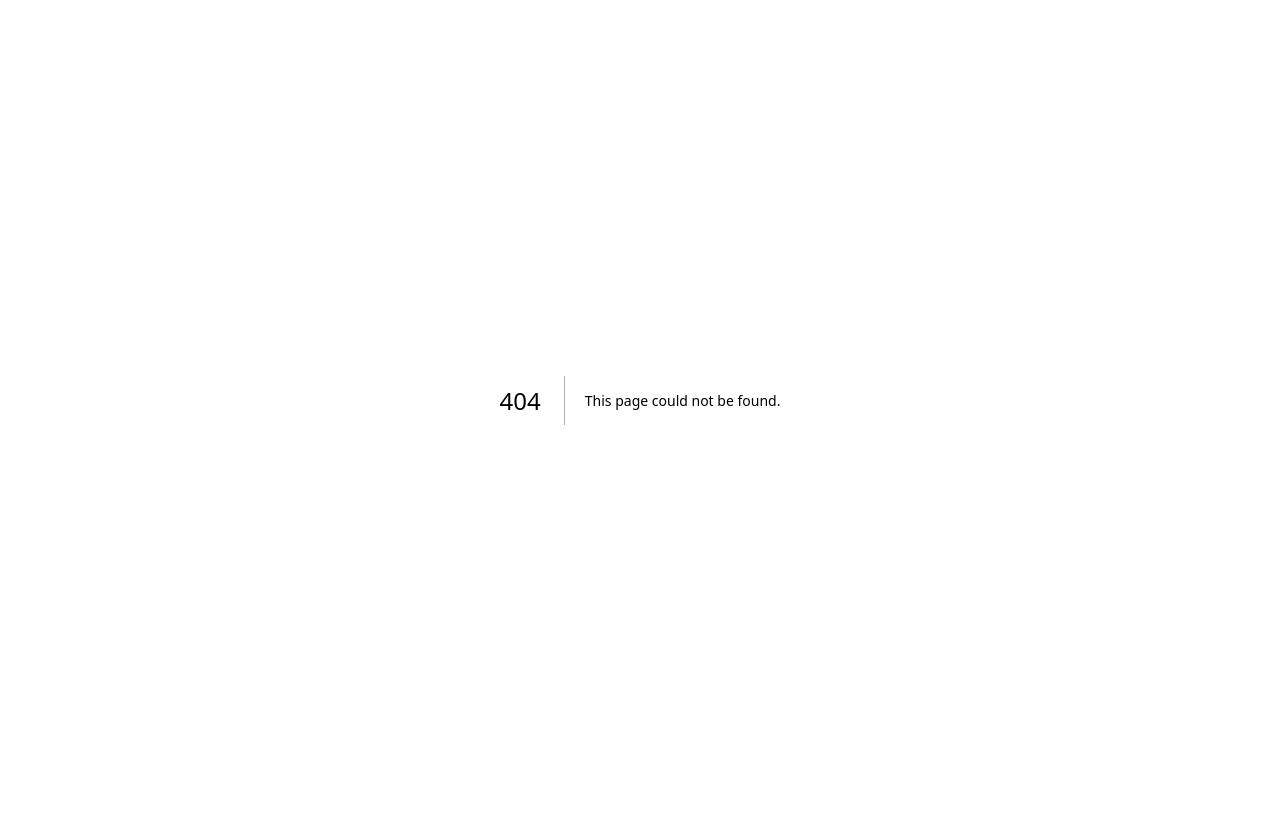
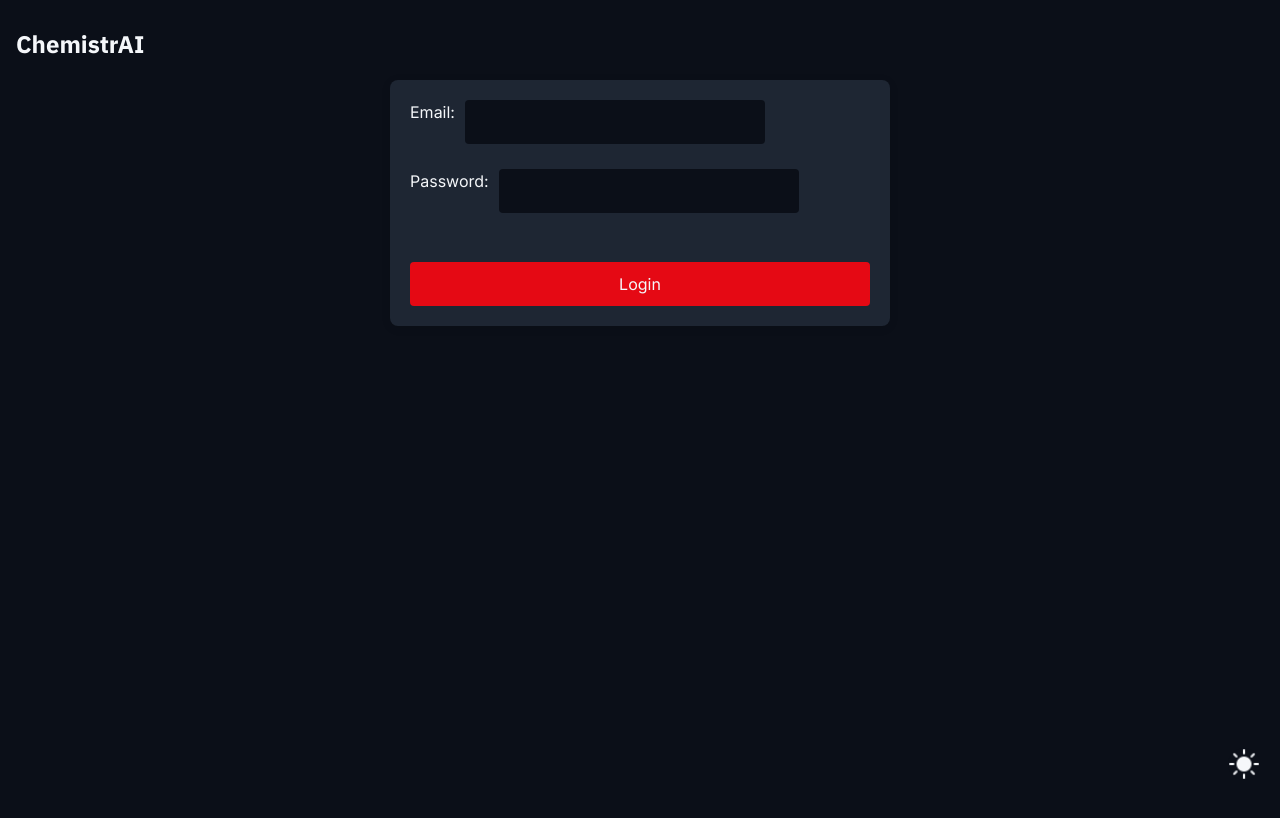
Before and after one commit to LiamVilbuni/ChemistrAI, a Next.js app: page /auth/login in a window 1280 px wide. Before the commit this address had no page. Shown: the top 818 px of the page. Built offline with nearby package versions, Linux system fonts and the light colour scheme.

Commit message:
tried login implementation

```diff
--- /dev/null
+++ b/src/app/(routes)/auth/login/login.css
@@ -0,0 +1,54 @@
+.navbar__links{
+    display: none;
+}
+
+.navbar__logo {
+    display: flex;
+    align-items: center;
+    gap: 10px;
+}
+
+.navbar__auth {
+    display: none;
+}
+
+.login__container {
+    margin-top: 80px;
+    height: 100vh;
+}
+
+.login__card{
+    width: 500px;
+    margin: 0 auto;
+    padding: 20px;
+    background-color: var(--color-surface);
+    border-radius: 8px;
+    box-shadow: 0 2px 10px rgba(0, 0, 0, 0.1);
+
+}
+
+.login__input-group{
+    margin-bottom: 15px;
+    display: flex;
+    gap: 10px;
+    width: 100%;
+    text-align: right;
+}
+
+#emailInput,
+#passwordInput {
+    width: 300px;
+    padding: 10px;
+    margin-bottom: 10px;
+    background-color: var(--color-background);
+    border-radius: 4px;
+    right: 0;
+}
+
+#loginButton {
+    width: 100%;
+    padding: 10px;
+    background-color: var(--color-primary);
+    border-radius: 4px;
+    cursor: pointer;
+}
--- /dev/null
+++ b/src/app/(routes)/auth/login/page.js
@@ -0,0 +1,45 @@
+'use client';
+import React, { useState } from 'react';
+import axios from 'axios';
+import Navbar from '@/components/Navbar/Navbar';
+import './login.css';
+import { redirect } from 'next/dist/server/api-utils';
+
+export default function login() {
+  const [email, setEmail] = useState('');
+  const [password, setPassword] = useState('');
+  const [error, setError] = useState(null);
+
+  const handleSubmit = async (e) => {
+    e.preventDefault();
+    try {
+      const { data } = await axios.post('/api/auth/login', { email, password }, {"Content-Type": "application/json"});
+      localStorage.setItem('token', data.token);
+      redirect('/');
+    } catch (err) {
+      console.error('Login error:', err.response.data || err.message);
+      setError('Invalid credentials');
+    }
+  };
+  return (
+    <div>
+      <Navbar />
+      <div className="login__container">
+        <div className="login__card">
+          <form onSubmit={handleSubmit}>
+            <div className="login__input-group">
+              <label htmlFor="emailInput">Email: </label>
+              <input id="emailInput" type="email" value={email} onChange={(e) => setEmail(e.target.value)} />
+            </div>
+            <div className="login__input-group">
+              <label htmlFor="passwordInput">Password:</label>
+              <input id="passwordInput" type="password" value={password} onChange={(e) => setPassword(e.target.value)} />
+            </div>
+            <br />
+            <button type="submit" id="loginButton">Login</button>
+          </form>
+        </div>
+      </div>
+    </div>
+  );
+}
--- /dev/null
+++ b/src/app/api/auth/login/login.js
@@ -0,0 +1,30 @@
+// 'use server';
+import bcrypt from 'bcryptjs';
+import jwt from 'jsonwebtoken';
+import React from 'react';
+
+const users = [
+  { email: 'test@example.com', password: '$2a$10$...' }
+];
+export default async function login(req, res) {
+  if (req.method !== 'POST') {
+    return res.status(405).json({ message: 'Method not allowed' });
+  }
+
+  const { email, password } = req.body;
+  const user = users.find((user) => user.email === email);
+  console.log('User:', user);
+  console.log('Response Status:', res.status);
+  if (!user) {
+    return res.status(401).json({ message: 'User not found' });
+  }
+
+  // Compare password
+  const isValid = await bcrypt.compare(password, user.password);
+  if (!isValid) {
+    return res.status(401).json({ message: 'Invalid credentials' });
+  }
+  // Create a JWT token
+  const token = jwt.sign({ email: user.email }, 'your_secret_key', { expiresIn: '1h' });
+  return res.status(200).json({ token });
+}
--- /dev/null
+++ b/src/app/api/auth/logout.js
@@ -0,0 +1,10 @@
+export async function logout() {
+    localStorage.removeItem('token');
+
+    return {
+        redirect: {
+            destination: '/auth/login',
+            permanent: false,
+        },
+    }
+};
--- a/src/components/Navbar/Navbar.jsx
+++ b/src/components/Navbar/Navbar.jsx
@@ -82,13 +82,13 @@ const Navbar = () => {
             </div>
 
             <div className='navbar__color-mode'>
-                <Image src={assets.sun} alt="Light Mode" height={32} width={32} className='navbar__color-mode-icon' id='dark-mode' />
-                <Image src={assets.moon} alt="Dark Mode" height={32} width={32} className='navbar__color-mode-icon' id='light-mode' />
+                <Image src={assets.sun} alt="Light Mode" height={32} width={32} priority={true} className='navbar__color-mode-icon' id='dark-mode' />
+                <Image src={assets.moon} alt="Dark Mode" height={32} width={32} priority={true} className='navbar__color-mode-icon' id='light-mode' />
             </div>
 
             <div className='navbar__auth'>
-                <a href="/auth/signin" className="navbar__auth-link">Sign In</a>
-                <a href="/auth/signup" className="navbar__auth-link navbar__auth-link--signup">Sign Up</a>
+                <a href="/auth/login" className="navbar__auth-link" id="navbar__auth-link-login">Login</a>
+                <a href="/auth/signup" className="navbar__auth-link" id="navbar__auth-link-signup">Sign Up</a>
             </div>
         </div>
     )
--- /dev/null
+++ b/src/middleware.js
@@ -0,0 +1,14 @@
+import jwt from 'jsonwebtoken';
+
+export default function requireAuth(req, res, next) {
+  const token = req.headers.authorization?.split(' ')[1];
+//   if (!token) {
+//     return res.status(401).json({ message: 'Unauthorized' });
+//   }
+//   try {
+//     jwt.verify(token, 'your_secret_key');
+//     next();
+//   } catch (err) {
+//     res.status(401).json({ message: 'Unauthorized' });
+//   }
+}
```
Also changed, not shown: package.json (+8 -4 lines), src/app/api/auth/login/page.js (added), 1 other file (tests, documents, lock files or other folders).
